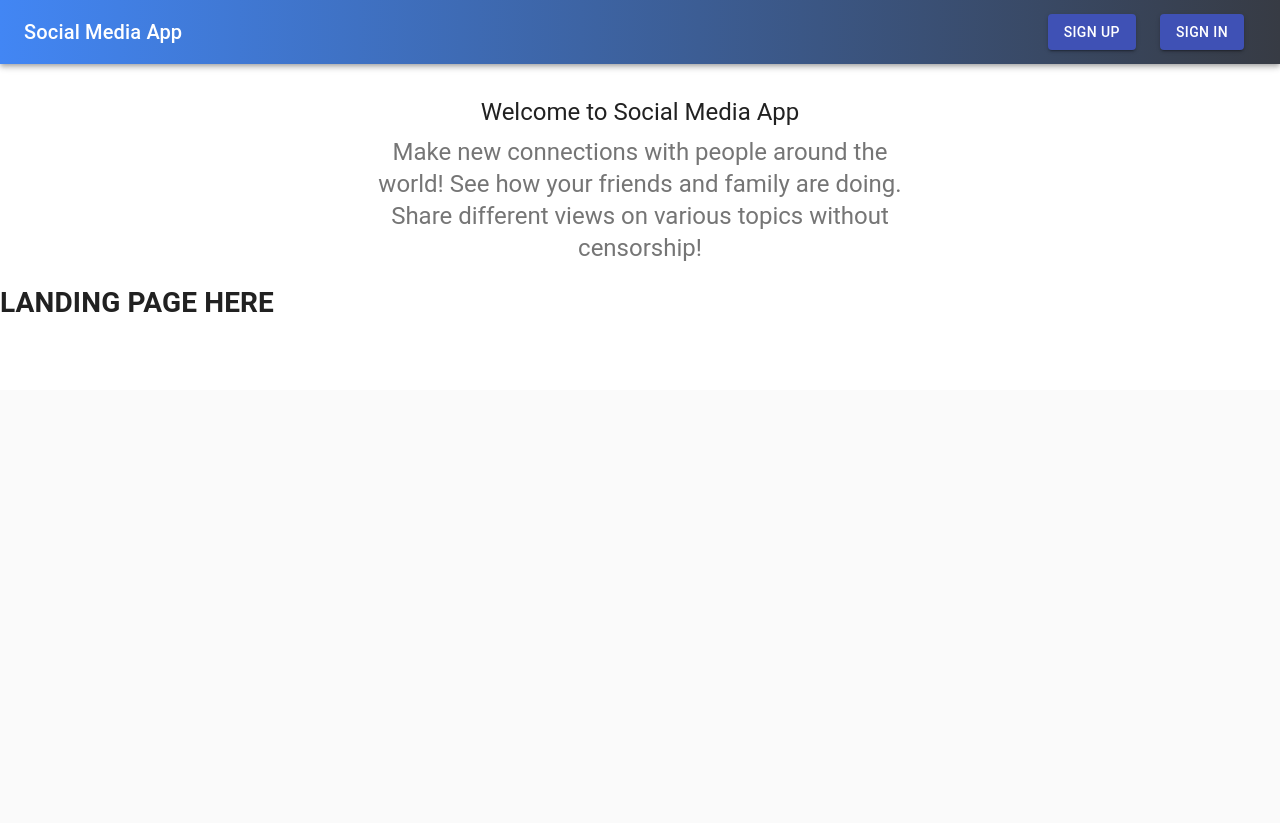
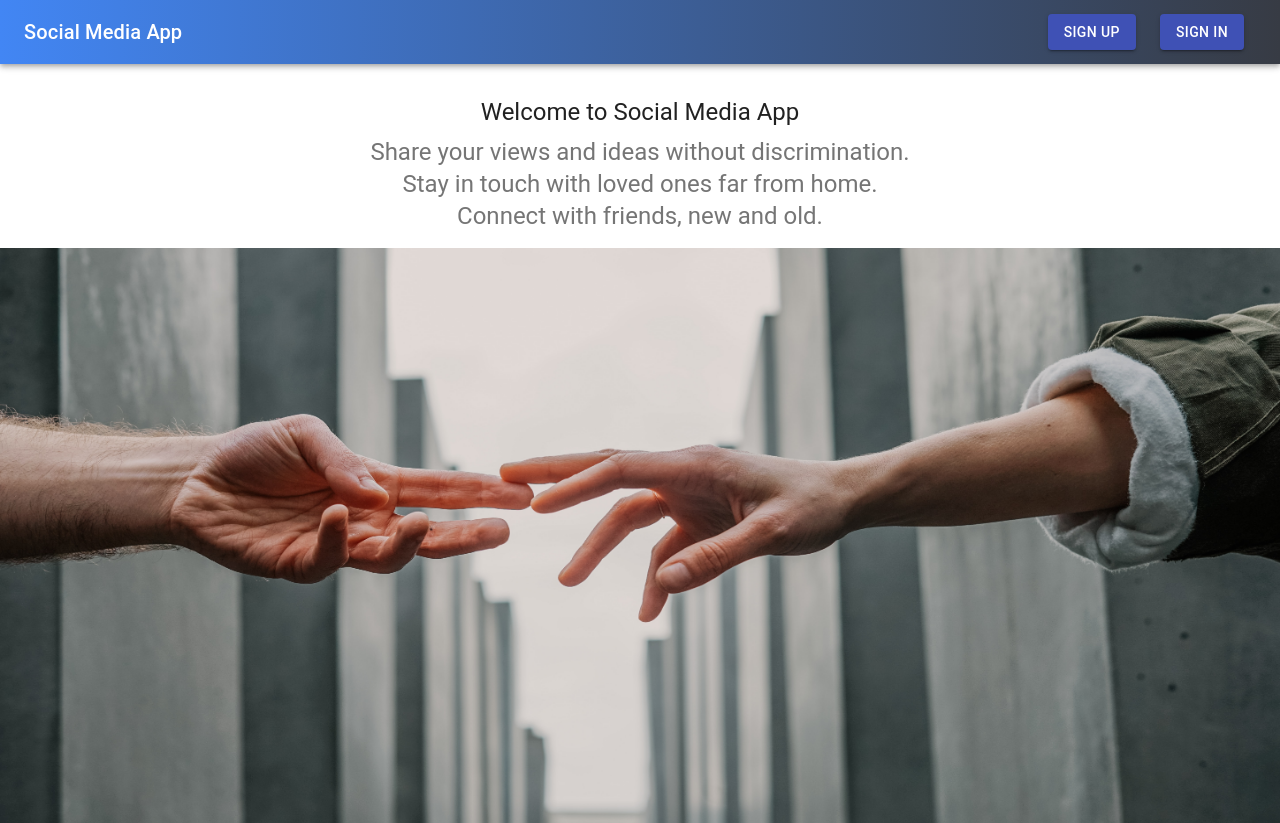
Before and after one commit to ian038/socialmedia, a React (Create React App) app in the folder client/: page / in a window 1280 px wide. Shown: the top 823 px of the page. Before the commit the page ends 800 px from the top, so only its background shows below. Built offline with nearby package versions, Linux system fonts and the light colour scheme.

Commit message:
Added landing page

```diff
--- a/client/src/App.css
+++ b/client/src/App.css
@@ -4,8 +4,3 @@
     background: -webkit-linear-gradient(to right, #4286f4, #373B44);  /* Chrome 10-25, Safari 5.1-6 */
     background: linear-gradient(to right, #4286f4, #373B44); /* W3C, IE 10+/ Edge, Firefox 16+, Chrome 26+, Opera 12+, Safari 7+ */
 }
-
-.drawer_links {
-    text-decoration: none;
-    color: black;
-}
--- a/client/src/components/Home.js
+++ b/client/src/components/Home.js
@@ -1,33 +1,36 @@
-import { Container, Grid, Typography } from '@material-ui/core'
+import { Container, Typography } from '@material-ui/core'
 import { makeStyles } from '@material-ui/core/styles'
+import { CssBaseline } from '@material-ui/core'
 import Posts from './Post/Posts'
 import { isAuthenticated } from '../auth'
+import LandingPage from './LandingPage'
 
 const useStyles = makeStyles((theme) => ({
   root: {
     backgroundColor: theme.palette.background.paper,
     padding: theme.spacing(4, 0, 6),
   }
-}));
+}))
 
 export default function Home() {
   const classes = useStyles();
 
   return (
     <div className={classes.root}>
+      <CssBaseline />
       <Container maxWidth="sm">
         <Typography component="h1" variant="h5" align="center" color="textPrimary" gutterBottom>
           Welcome to Social Media App
         </Typography>
         <Typography variant="h5" align="center" color="textSecondary" paragraph>
-          Make new connections with people around the world!
-          See how your friends and family are doing.
-          Share different views on various topics without censorship!
+          Share your views and ideas without discrimination.
+          Stay in touch with loved ones far from home.
+          Connect with friends, new and old.
         </Typography>
       </Container>
       { isAuthenticated() ?
         <Posts /> :
-        <h1 className="lead">LANDING PAGE HERE</h1>
+        <LandingPage />
       }
     </div>
   )
--- /dev/null
+++ b/client/src/components/LandingPage.js
@@ -0,0 +1,28 @@
+import React from 'react'
+import { makeStyles } from '@material-ui/core/styles'
+import { CssBaseline } from '@material-ui/core'
+import background from '../assets/toa-heftiba-fbCxL_wEo5M-unsplash.jpg'
+
+const useStyles = makeStyles((theme) => ({
+    root: {
+    height: '100vh'
+    },
+    image: {
+        height: '100%',
+        width: '100%'
+    }
+  }))
+
+export default function LandingPage() {
+    const classes = useStyles()
+    return (
+        <div className={classes.root}>
+            <CssBaseline />
+            <img
+            src={background}
+            className={classes.image}
+            alt="Landing"
+            />
+        </div>
+    )
+}
```
Also changed, not shown: client/src/assets/toa-heftiba-fbCxL_wEo5M-unsplash.jpg (added).
